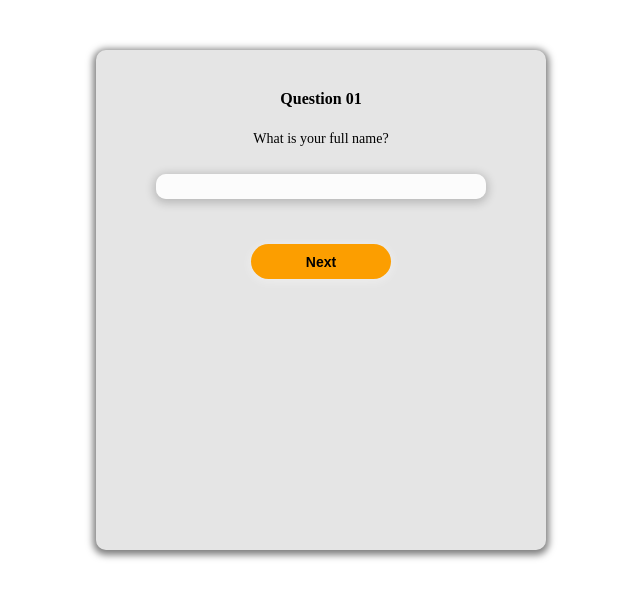
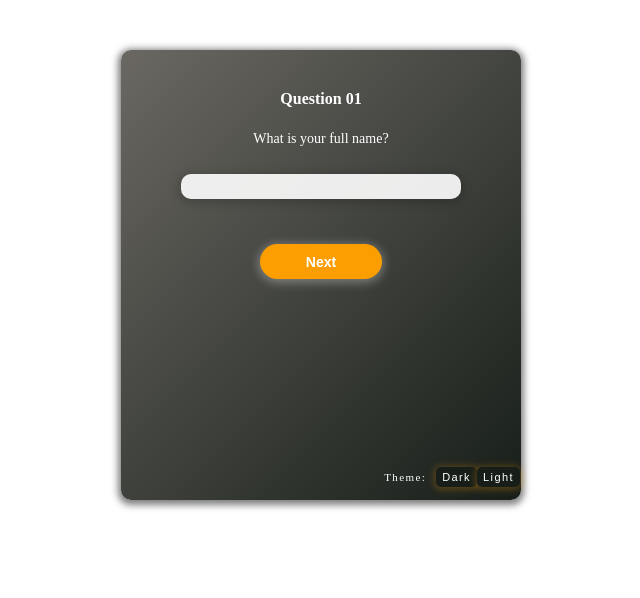
Before and after one commit to esmanhoto/qavalue_questionnaire, a React (Create React App) app: page / in a window 1280 px wide. Shown: the top 598 px of the page, without its empty margins (319-959 px from the left). Built offline with nearby package versions, Linux system fonts and the light colour scheme.

Commit message:
theme options added

```diff
--- a/src/App.js
+++ b/src/App.js
@@ -1,13 +1,39 @@
+import { createGlobalStyle, ThemeProvider } from "styled-components";
+import { useState } from "react";
 import Form from "./components/Form";
-import { Container } from "./styles";
+import { Container, Theme } from "./styles";
+import LightTheme from "./themes/light";
+import DarkTheme from "./themes/dark";
+
+const GlobalStyle = createGlobalStyle`
+  *{
+    box-sizing: border-box;
+  }
+`;
 
 function App() {
+  const [theme, setTheme] = useState(DarkTheme);
+
+  const themeToDark = () => {
+    setTheme(DarkTheme);
+  };
+
+  const themeToLight = () => {
+    setTheme(LightTheme);
+  };
+
   return (
-    <>
+    <ThemeProvider theme={theme}>
+      <GlobalStyle />
       <Container>
         <Form />
+        <Theme>
+          <p>Theme:</p>
+          <button onClick={themeToDark}>Dark</button>
+          <button onClick={themeToLight}>Light</button>
+        </Theme>
       </Container>
-    </>
+    </ThemeProvider>
   );
 }
 
--- a/src/components/Form/Steps/StepThree/styles.js
+++ b/src/components/Form/Steps/StepThree/styles.js
@@ -12,6 +12,7 @@ export const RadioOptions = styled.div`
 `;
 
 export const Label = styled.label`
+  color: ${({ theme }) => theme.textColor};
   margin: 2px 20px 0 5px;
   font-weight: 600;
 `;
--- a/src/components/Form/Steps/Summary/styles.js
+++ b/src/components/Form/Steps/Summary/styles.js
@@ -2,6 +2,7 @@ import styled from "styled-components";
 
 export const SummaryText = styled.p`
   font-size: 15px;
+  color: ${({ theme }) => theme.textColor};
   line-height: 1.5;
   width: 80%;
   margin: 20px auto 0 auto;
--- a/src/components/Form/Steps/styles.js
+++ b/src/components/Form/Steps/styles.js
@@ -6,11 +6,13 @@ export const Container = styled.div`
 
 export const QuestionNumber = styled.h1`
   font-size: 16px;
+  color: ${({ theme }) => theme.textColor};
   margin-top: 15px;
 `;
 
 export const QuestionTitle = styled.p`
   font-size: 14px;
+  color: ${({ theme }) => theme.textColor};
   line-height: 1.5;
   width: 80%;
   margin: 20px auto 0 auto;
@@ -27,6 +29,7 @@ export const Button = styled.button`
   border-radius: 20px;
   background: rgba(252, 158, 0, 255);
   box-shadow: 0px 2px 10px 2px rgba(255, 255, 255, 0.3);
+  color: ${({ theme }) => theme.textColor};
   &:hover {
     background: rgba(252, 158, 0, 0.7);
   }
@@ -39,4 +42,5 @@ export const ErrorMessage = styled.p`
   font-size: 14px;
   letter-spacing: 1.5px;
   font-weight: 600;
+  color: ${({ theme }) => theme.textColor};
 `;
--- a/src/components/Form/styles.js
+++ b/src/components/Form/styles.js
@@ -5,7 +5,7 @@ export const Container = styled.div`
   flex-direction: column;
   height: 450px;
   width: 400px;
-  background: rgba(0, 0, 0, 0.1);
+  background: ${({ theme }) => theme.background};
   margin: 50px auto;
   padding: 25px;
   border-radius: 10px;
--- a/src/styles.js
+++ b/src/styles.js
@@ -4,3 +4,38 @@ export const Container = styled.div`
   text-align: center;
   position: relative;
 `;
+
+export const Theme = styled.div`
+  position: absolute;
+  top: 91%;
+  left: 55%;
+  display: flex;
+  flex-direction: row;
+  align-items: center;
+  color: ${({ theme }) => theme.textColor};
+  font-size: 11px;
+  letter-spacing: 1.4px;
+
+  /* justify-content: flex-end; */
+  /* margin-top: auto; */
+  & p {
+    margin-right: 10px;
+    color: inherit;
+  }
+  & button {
+    height: 20px;
+    font-size: inherit;
+    letter-spacing: inherit;
+    font-weight: 500;
+    border-radius: 5px;
+    border: none;
+    box-shadow: 0px 1px 7px 2px #fca00042;
+    /* background: #333; */
+    background: ${({ theme }) => theme.secondaryColor};
+    color: ${({ theme }) => theme.textColor};
+  }
+  /* & button:last-child {
+    background: rgb(224, 224, 224);
+    color: #171e19;
+  } */
+`;
--- /dev/null
+++ b/src/themes/dark.js
@@ -0,0 +1,8 @@
+const theme = {
+  id: "dark",
+  background: "linear-gradient(135deg, #6b6863, #171e19)",
+  textColor: "#fff",
+  secondaryColor: "#171e19",
+};
+
+export default theme;
--- /dev/null
+++ b/src/themes/light.js
@@ -0,0 +1,8 @@
+const theme = {
+  id: "light",
+  background: "linear-gradient(135deg, #C3BAAE, #6b6863)",
+  textColor: "#222",
+  secondaryColor: "#6b6863",
+};
+
+export default theme;
```
